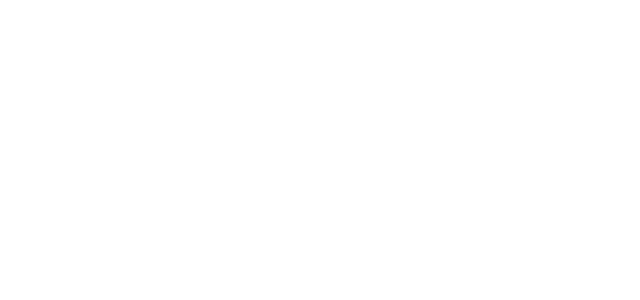
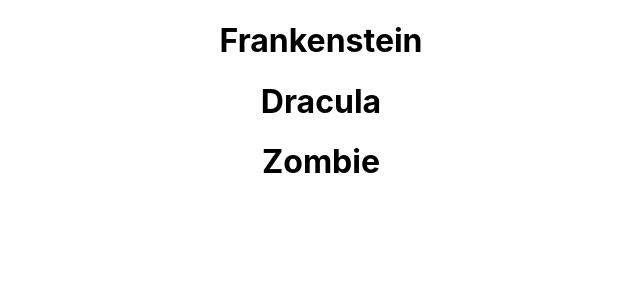
Before and after one commit to rheannemcintosh/react-monsters-rolodex, a React (Create React App) app: page / in a window 1280 px wide. Shown: the top 300 px of the page, without its empty margins (319-959 px from the left). Built offline with nearby package versions, Linux system fonts and the light colour scheme.

Commit message:
Set state with monsters and display these

```diff
--- a/src/App.js
+++ b/src/App.js
@@ -5,11 +5,30 @@
 class App extends Component {
   constructor () {
     super();
+    this.state = {
+      monsters: [
+        {
+          id: 'F1',
+          name: 'Frankenstein'
+        },
+        {
+          id: 'D1',
+          name: 'Dracula'
+        },
+        {
+          id: 'Z1',
+          name: 'Zombie'
+        },
+      ]
+    };
   }
 
   render () {
     return (
       <div className="App">
+        {this.state.monsters.map(monster => (
+          <h1 key={ monster.id }> { monster.name } </h1>
+        ))}
       </div>
     );
   }
```
